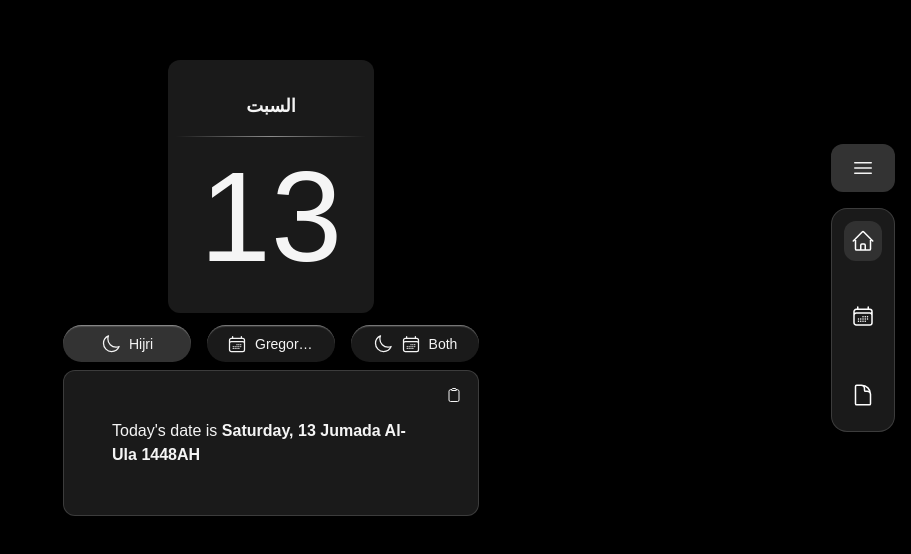
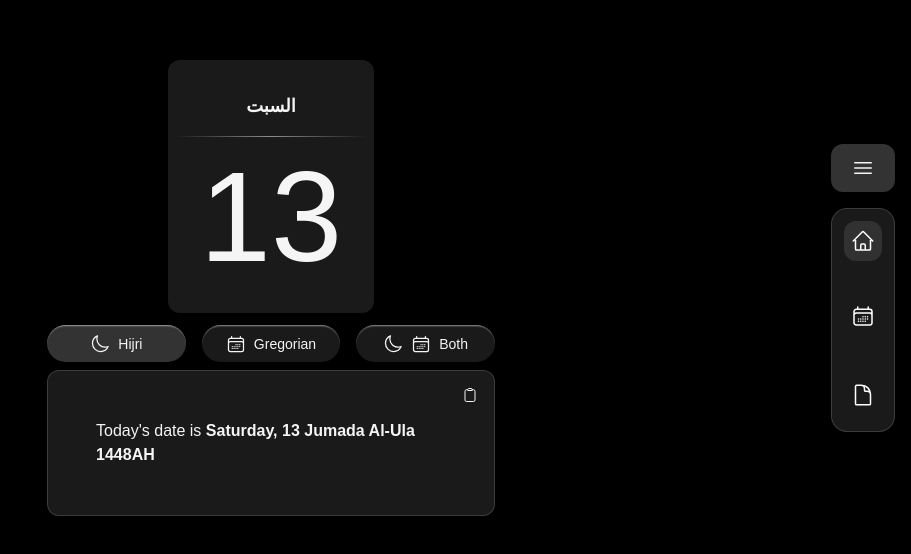
Before and after one commit to Ajayi1428Muhammad/LunarTracker, a Next.js app: page / in a window 1280 px wide. Shown: the part 112-666 px from the top of the page, without its empty margins (369-1280 px from the left). Built offline with nearby package versions, Linux system fonts and the light colour scheme; a web font is replaced by a local one.

Commit message:
Alignment adjustment on the main page

```diff
--- a/src/app/components/DateView.jsx
+++ b/src/app/components/DateView.jsx
@@ -26,7 +26,7 @@ const DateView = ({ gregorian, hijri }) => {
   return (
     <div className="w-full max-w-full overflow-hidden">
       <div className="flex flex-col">
-        <div className="mb-2 flex w-full items-stretch gap-2 sm:gap-4">
+        <div className="mb-2 grid grid-cols-2 ms:grid-cols-3 w-full items-stretch gap-2 sm:gap-4">
           <button
             className={`${pill} ${view === "hijri" ? "bg-white/20" : ""}`}
             onClick={() => setView("hijri")}
--- a/src/app/components/LunarTracker.jsx
+++ b/src/app/components/LunarTracker.jsx
@@ -17,7 +17,7 @@ async function TrackerContent () {
           <div className="-mx-6 h-px bg-linear-to-r from-transparent via-white/50 to-transparent my-4 " />
           <h1 className="text-9xl">{hijri.hijriDay}</h1>
         </div>
-        <div className="w-[calc(100%-4rem)]  mx-auto">
+        <div className="w-[calc(100%-2rem)]  mx-auto">
         <DateView gregorian={gregorian} hijri={hijri} />
         </div>
       </div>
```
